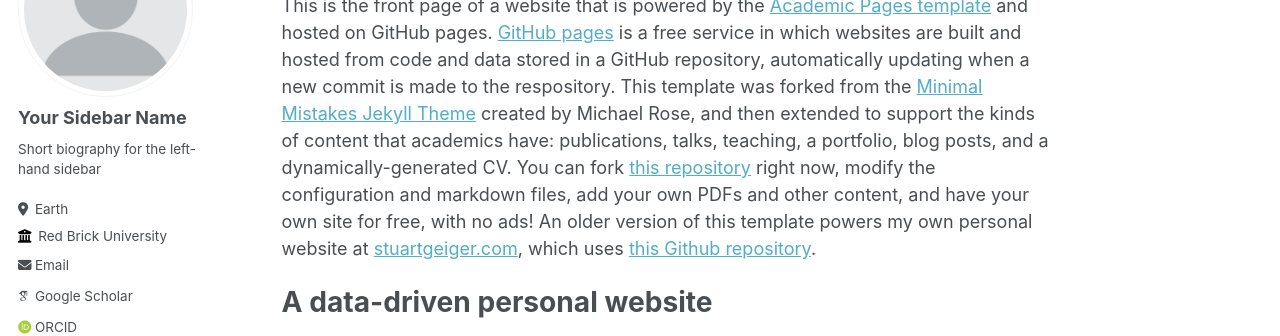
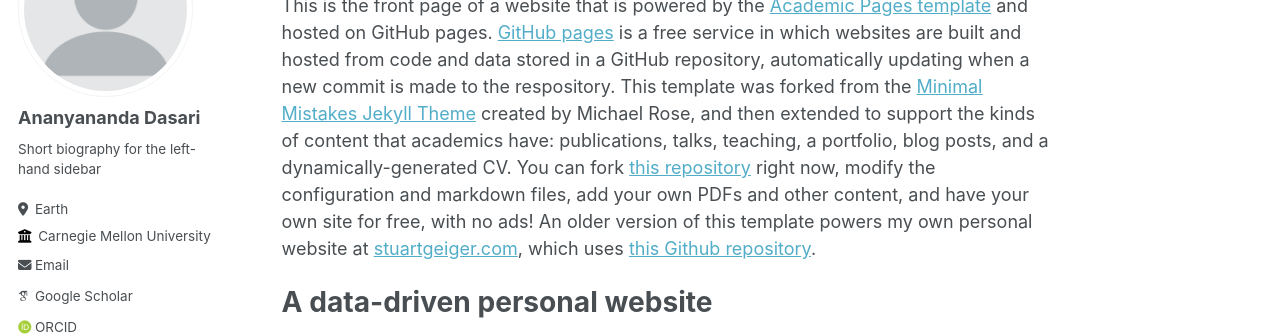
Before and after one commit to ananyananda-dasari/ananyananda, a Jekyll site: the page built from _pages/about.md, in a window 1280 px wide. Shown: the part 184-520 px from the top of the page. Built offline with Jekyll 4.4.1, drawn with Linux system fonts in a browser that asks for light colours; some web fonts are replaced.

Commit message:
Update _config.yml

```diff
--- a/_config.yml
+++ b/_config.yml
@@ -22,11 +22,11 @@ repository               : "academicpages/academicpages.github.io"
 author:
   # Biographic information
   avatar           : "profile.png"
-  name             : "Your Sidebar Name"
+  name             : "Ananyananda Dasari"
   pronouns         : # example: "she/her"
   bio              : "Short biography for the left-hand sidebar"
   location         : "Earth"
-  employer         : "Red Brick University"
+  employer         : "Carnegie Mellon University"
   uri              : # URL
   email            : "none@example.org"
 
```
